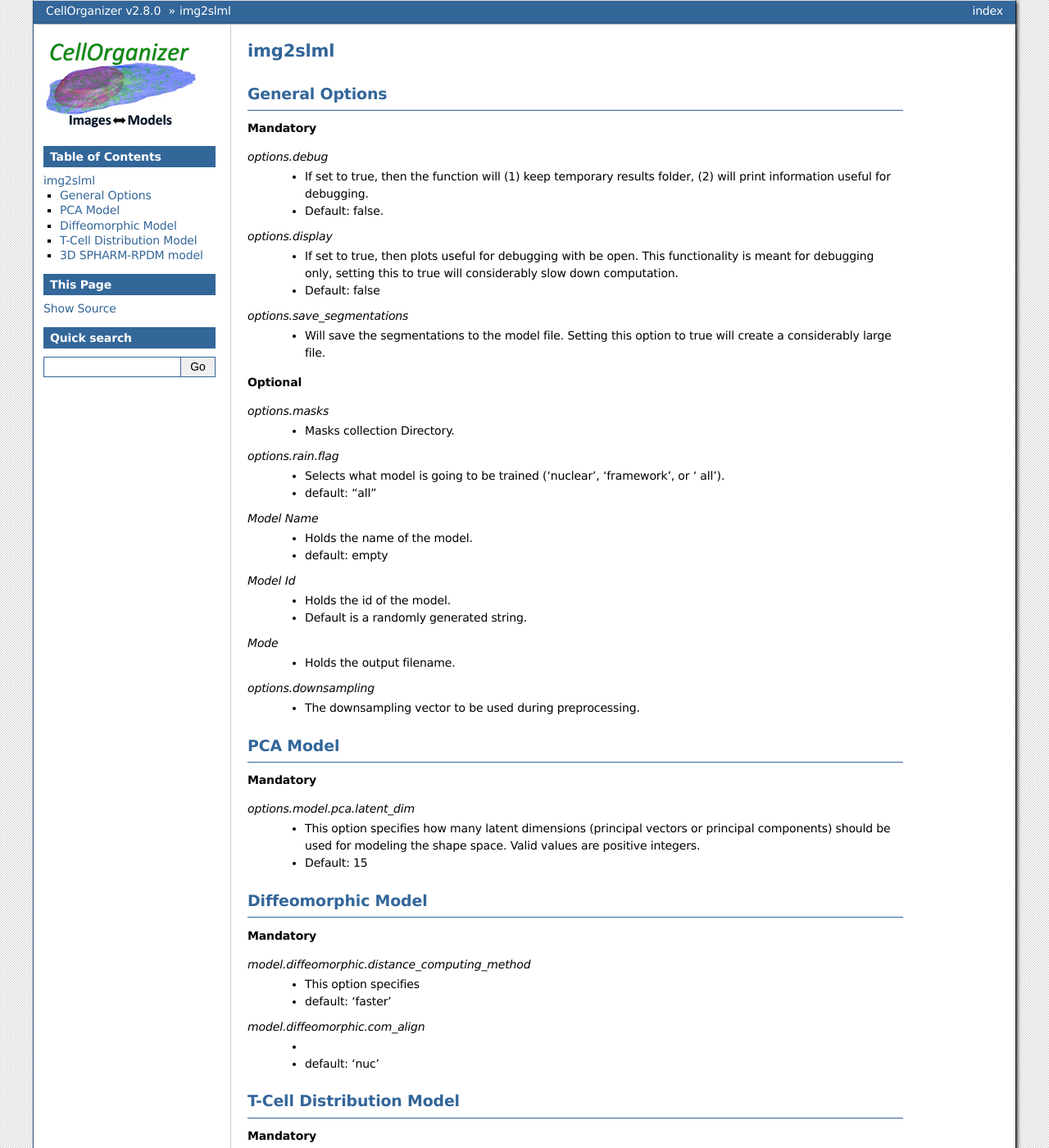
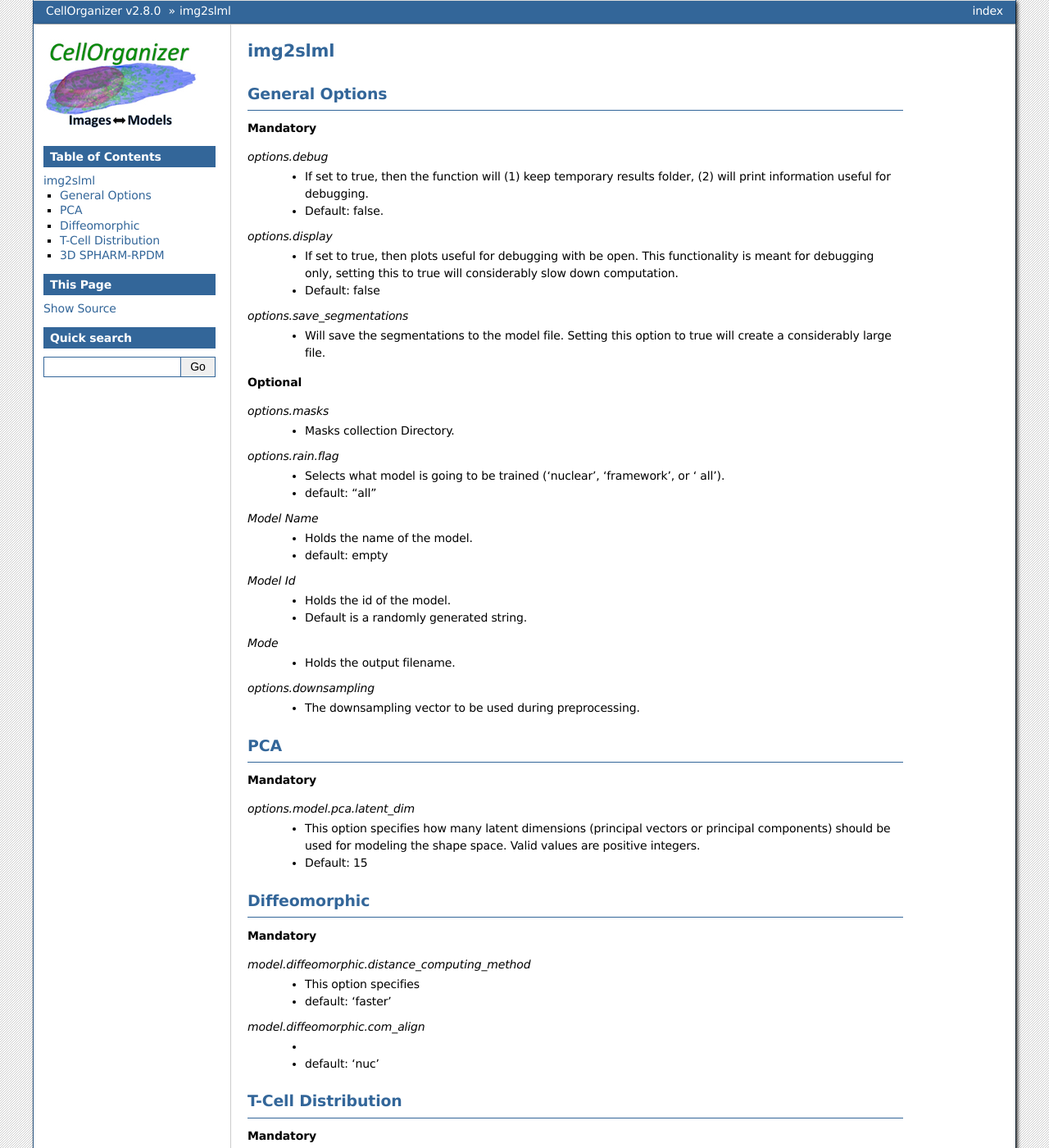
Before and after one commit to murphygroup/cellorganizer-documentation_old, a Sphinx documentation site: the page built from source/chapters/cellorganizer_options/img2slml_options.rst, in a window 1280 px wide and 1400 px high. Shown: the whole window at 82% size. Built offline with Sphinx 7.4.7, drawn with Linux system fonts in a browser that asks for light colours; some of the changed text lies outside the part shown.

Commit message:
change to img2slml

```diff
--- a/source/chapters/cellorganizer_options/img2slml_options.rst
+++ b/source/chapters/cellorganizer_options/img2slml_options.rst
@@ -40,7 +40,7 @@ General Options
 *options.downsampling*
     * The downsampling vector to be used during preprocessing.
 
-PCA Model
+PCA
 ~~~~~~~~~~~~~~~~~~
 
 **Mandatory**
@@ -49,7 +49,7 @@ PCA Model
     * This option specifies how many latent dimensions (principal vectors or principal components) should be used for modeling the shape space.  Valid values are positive integers.
     * Default: 15
 
-Diffeomorphic Model
+Diffeomorphic
 ~~~~~~~~~~~~~~~~~~
 
 **Mandatory**
@@ -63,7 +63,7 @@ Diffeomorphic Model
     * default: ‘nuc’
 
 
-T-Cell Distribution Model
+T-Cell Distribution
 ~~~~~~~~~~~~~~~~~~
 
 **Mandatory**
@@ -102,7 +102,7 @@ T-Cell Distribution Model
     *  If true, then it assumes images are OME.TIFFs with annotations.
     * default: ‘false’
 
-3D SPHARM-RPDM model
+3D SPHARM-RPDM
 ~~~~~~~~~~~~~~~~~~
 
 **Mandatory**
```
